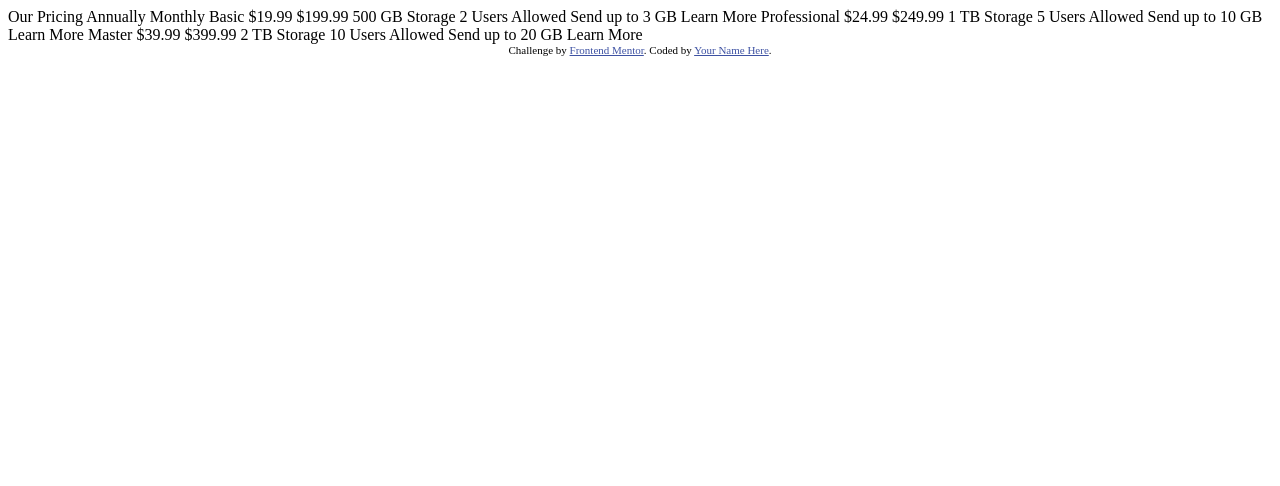
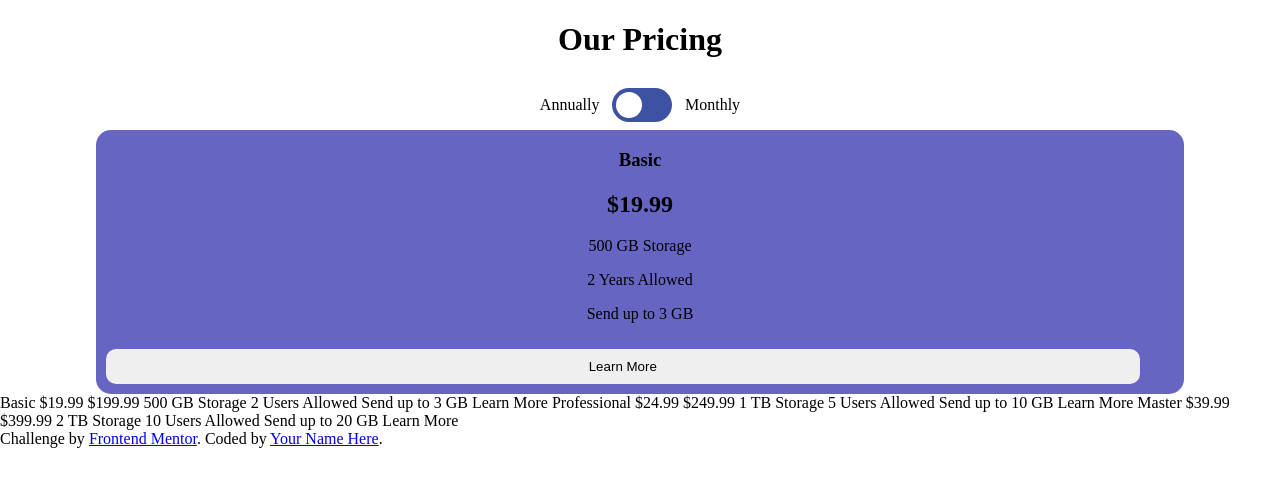
Before and after one commit to Wahaj-Ali/pricing-components-coding-challenge, a plain HTML site: page index.html in a window 1280 px wide. Drawn offline with Linux system fonts and the light colour scheme.

Commit message:
Set up the basic structure of the app with some styles.

```diff
--- a/index.html
+++ b/index.html
@@ -1,24 +1,35 @@
 <!DOCTYPE html>
 <html lang="en">
+
 <head>
   <meta charset="UTF-8">
-  <meta name="viewport" content="width=device-width, initial-scale=1.0"> <!-- displays site properly based on user's device -->
+  <meta name="viewport" content="width=device-width, initial-scale=1.0">
+  <!-- displays site properly based on user's device -->
 
   <link rel="icon" type="image/png" sizes="32x32" href="./images/favicon-32x32.png">
+  <link rel="stylesheet" href="styles.css">
+  <title>Frontend Mentor | [Challenge Name Here]</title>
+</head>
 
-  <title>Frontend Mentor | [Challenge Name Here]</title>
+<body>
+  <h1 id="pricing-title">Our Pricing</h1>
+  <div class="price-slider">
+    <p>Annually</p>
+    <label class="switch">
+      <input type="checkbox">
+      <span class="slider round"></span>
+    </label>
+    <p>Monthly</p>
+  </div>
 
-  <!-- Feel free to remove these styles or customise in your own stylesheet 👍 -->
-  <style>
-    .attribution { font-size: 11px; text-align: center; }
-    .attribution a { color: hsl(228, 45%, 44%); }
-  </style>
-</head>
-<body>
-
-  Our Pricing
-  Annually
-  Monthly
+  <div class="container">
+    <h3>Basic</h3>
+    <h2>$19.99</h2>
+    <p>500 GB Storage</p>
+    <p>2 Years Allowed</p>
+    <p>Send up to 3 GB</p>
+    <button>Learn More</button>
+  </div>
 
   Basic
   &dollar;19.99
@@ -49,4 +60,5 @@
     Coded by <a href="#">Your Name Here</a>.
   </div>
 </body>
+
 </html>
--- /dev/null
+++ b/styles.css
@@ -0,0 +1,99 @@
+body {
+  margin: 0;
+  padding: 0;
+  display: flex;
+  flex-direction: column;
+}
+
+#pricing-title {
+  align-self: center;
+}
+
+.price-slider {
+  display: flex;
+  align-items: center;
+  justify-content: center;
+  gap: 0.8rem;
+}
+
+
+.switch {
+  position: relative;
+  display: inline-block;
+  width: 60px;
+  height: 34px;
+}
+
+.switch input {
+  opacity: 0;
+  width: 0;
+  height: 0;
+}
+
+.slider {
+  position: absolute;
+  cursor: pointer;
+  top: 0;
+  left: 0;
+  right: 0;
+  bottom: 0;
+  background-color: hsl(228, 45%, 44%);
+  -webkit-transition: .4s;
+  transition: .4s;
+}
+
+.slider:before {
+  position: absolute;
+  content: "";
+  height: 26px;
+  width: 26px;
+  left: 4px;
+  bottom: 4px;
+  background-color: white;
+  -webkit-transition: .4s;
+  transition: .4s;
+}
+
+input:checked+.slider {
+  background-color: hsl(228, 45%, 44%);
+}
+
+input:focus+.slider {
+  box-shadow: 0 0 1px hsl(228, 45%, 44%);
+}
+
+input:checked+.slider:before {
+  -webkit-transform: translateX(26px);
+  -ms-transform: translateX(26px);
+  transform: translateX(26px);
+}
+
+.slider.round {
+  border-radius: 34px;
+}
+
+.slider.round:before {
+  border-radius: 50%;
+}
+
+.container {
+  align-self: center;
+  background-color: #6765c2;
+  width: 85%;
+  border-radius: 15px;
+}
+
+.container h2,
+h3,
+p {
+  display: flex;
+  justify-content: center;
+}
+
+.container button {
+  width: 95%;
+  margin: 10px;
+  height: 35px;
+  border-radius: 10px;
+  border: none;
+}
```
